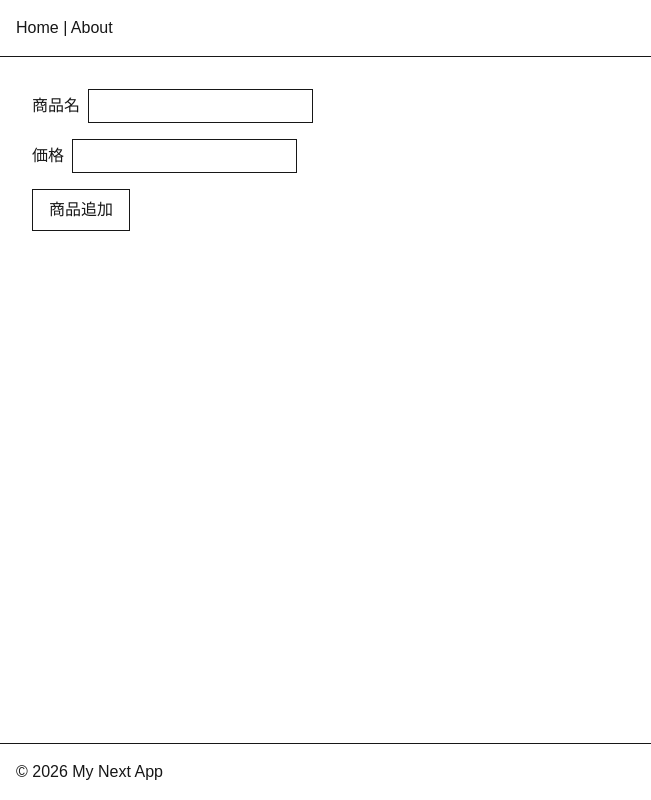
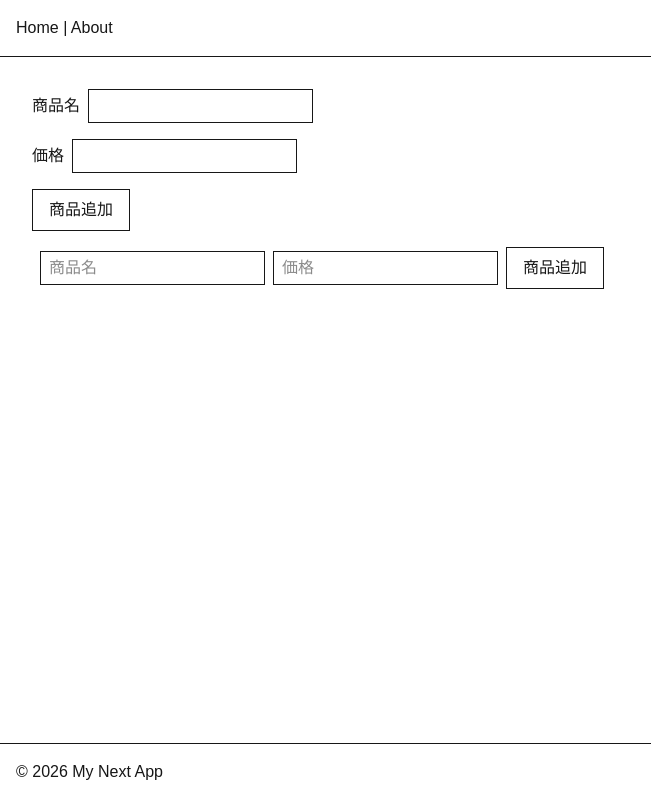
Before and after one commit to mae134/nextjs-practice, a Next.js app: page /insert-product in a window 1280 px wide. Shown: the whole page, without its empty margins (0-651 px from the left). Built offline with nearby package versions, Linux system fonts and the light colour scheme; no server answers.

Commit message:
feat: add product creation with Server Actions

```diff
--- /dev/null
+++ b/src/app/insert-product/actions.ts
@@ -0,0 +1,35 @@
+"use server"
+
+import { supabase } from "@/lib/supabase"
+import { productSchema } from "@/schemas/product"
+import { revalidatePath } from "next/cache"
+
+export async function createProductAction(formData: FormData) {
+  const body = {
+    name: formData.get("name"),
+    price: Number(formData.get("price")),
+  }
+
+  const result = productSchema.safeParse(body)
+
+  if (!result.success) {
+    console.log(result.error.issues[0]?.message)
+    return
+  }
+
+  const { error } = await supabase
+    .from("products")
+    .insert([
+      {
+        name: result.data.name,
+        price: result.data.price,
+      },
+    ])
+
+  if (error) {
+    console.log(error.message)
+    return
+  }
+
+  revalidatePath("/supabase-products")
+}
--- a/src/app/insert-product/page.tsx
+++ b/src/app/insert-product/page.tsx
@@ -2,6 +2,7 @@
 
 import { useState } from "react"
 import { createProduct } from "@/lib/products"
+import { createProductAction } from "./actions"
 
 export default function InsertProductPage() {
   const [name, setName] = useState("")
@@ -53,12 +54,35 @@ export default function InsertProductPage() {
           </label>
         </div>
 
+        {/* routehandler */}
         <button
           onClick={handleInsert}
           className="border px-4 py-2"
         >
           商品追加
         </button>
+
+        {/* serveraction */}
+        <form action={createProductAction}>
+          <input
+            name="name"
+            placeholder="商品名"
+            className="ml-2 border px-2 py-1"
+          />
+
+          <input
+            name="price"
+            placeholder="価格"
+            className="ml-2 border px-2 py-1"
+          />
+
+          <button
+            type="submit"
+            className="border px-4 py-2 ml-2"
+          >
+            商品追加
+          </button>
+        </form>
 
         {
           errorMessage && (
```
